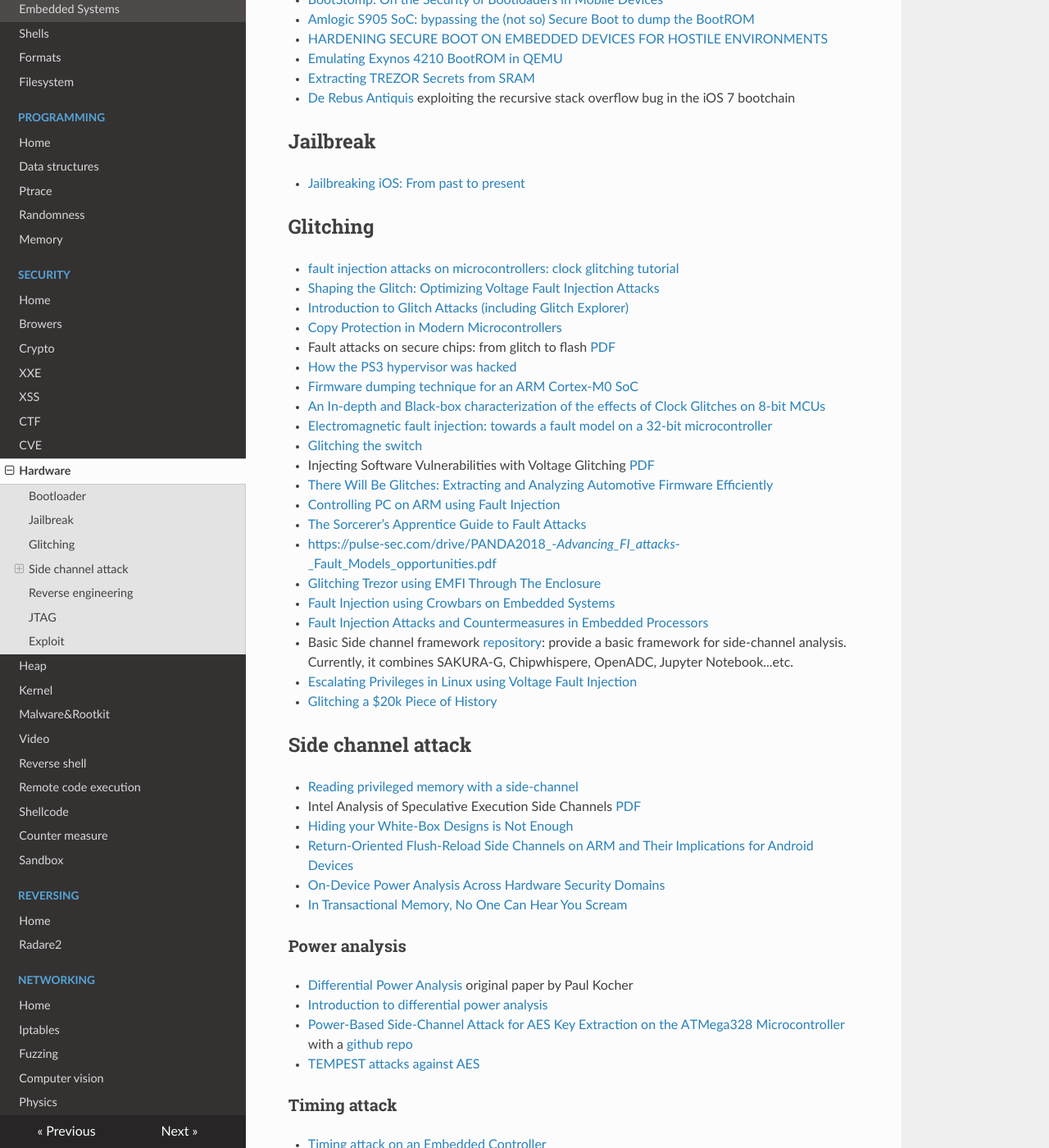
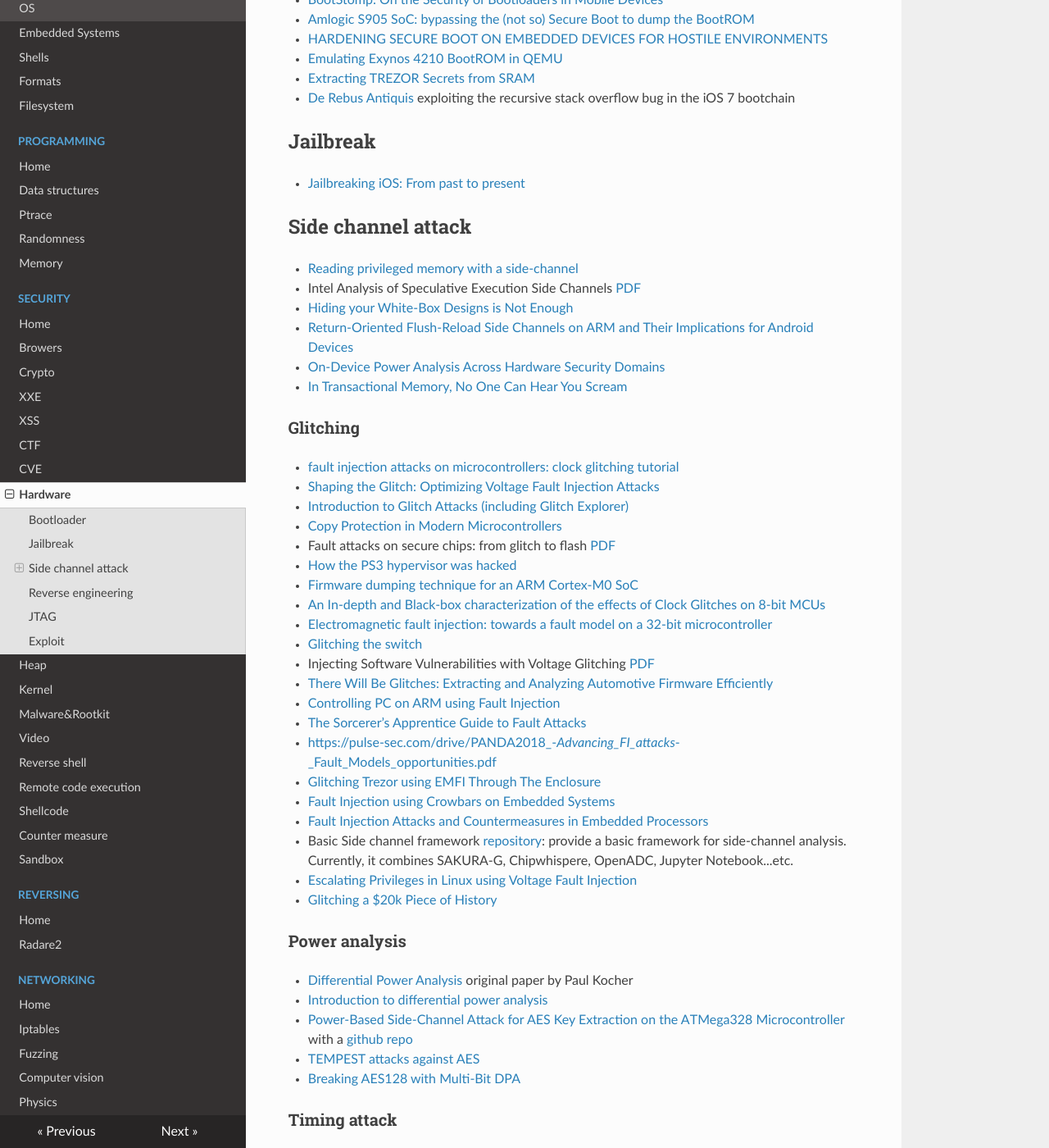
Before and after one commit to gipi/low-level, an MkDocs documentation site: the page built from docs/security/hardware.md, in a window 1280 px wide and 1400 px high, scrolled down 1284 px. Shown: the whole window at 82% size. Built offline with MkDocs 1.6.1, drawn with Linux system fonts in a browser that asks for light colours; nearby versions of some CDN libraries; old or Windows-style settings are respelled for this version of MkDocs; some of the changed lines change nothing that is shown.

Commit message:
Update hardware.md

```diff
--- a/docs/security/hardware.md
+++ b/docs/security/hardware.md
@@ -54,7 +54,16 @@
 
  - [Jailbreaking iOS: From past to present](https://api.tihmstar.net/35c3slides.pdf)
 
-## Glitching
+## Side channel attack
+
+ - [Reading privileged memory with a side-channel](https://googleprojectzero.blogspot.it/2018/01/reading-privileged-memory-with-side.html)
+ - Intel Analysis of Speculative Execution Side Channels [PDF](https://newsroom.intel.com/wp-content/uploads/sites/11/2018/01/Intel-Analysis-of-Speculative-Execution-Side-Channels.pdf)
+ - [Hiding your White-Box Designs is Not Enough](https://www.troopers.de/media/filer_public/b8/4f/b84f0051-3992-4b34-8b7d-7f0be5f209e0/troopers16_teuwen_hiding_your_wb_designs.pdf)
+ - [Return-Oriented Flush-Reload Side Channels on ARM and Their Implications for Android Devices](http://web.cse.ohio-state.edu/~zhang.834/papers/ccs16b.pdf)
+ - [On-Device Power Analysis Across Hardware Security Domains](https://eprint.iacr.org/2019/689.pdf)
+ - [In Transactional Memory, No One Can Hear You Scream](http://blog.ret2.io/2019/06/26/attacking-intel-tsx/)
+
+### Glitching
 
  - [fault injection attacks on microcontrollers: clock glitching tutorial](http://www.t4f.org/articles/fault-injection-attacks-clock-glitching-tutorial/)
  - [Shaping the Glitch: Optimizing Voltage Fault Injection Attacks](https://tches.iacr.org/index.php/TCHES/article/view/7390/6562)
@@ -79,14 +88,6 @@
  - [Escalating Privileges in Linux using Voltage Fault Injection](https://www.riscure.com/uploads/2017/10/Riscure_Whitepaper_Escalating_Privileges_in_Linux_using_Fault_Injection.pdf)
  - [Glitching a $20k Piece of History](https://yifan.lu/2019/08/16/glitching-a-20k-piece-of-history/)
 
-## Side channel attack
-
- - [Reading privileged memory with a side-channel](https://googleprojectzero.blogspot.it/2018/01/reading-privileged-memory-with-side.html)
- - Intel Analysis of Speculative Execution Side Channels [PDF](https://newsroom.intel.com/wp-content/uploads/sites/11/2018/01/Intel-Analysis-of-Speculative-Execution-Side-Channels.pdf)
- - [Hiding your White-Box Designs is Not Enough](https://www.troopers.de/media/filer_public/b8/4f/b84f0051-3992-4b34-8b7d-7f0be5f209e0/troopers16_teuwen_hiding_your_wb_designs.pdf)
- - [Return-Oriented Flush-Reload Side Channels on ARM and Their Implications for Android Devices](http://web.cse.ohio-state.edu/~zhang.834/papers/ccs16b.pdf)
- - [On-Device Power Analysis Across Hardware Security Domains](https://eprint.iacr.org/2019/689.pdf)
- - [In Transactional Memory, No One Can Hear You Scream](http://blog.ret2.io/2019/06/26/attacking-intel-tsx/)
 
 ### Power analysis
 
@@ -94,6 +95,7 @@
  - [Introduction to differential power analysis](https://link.springer.com/content/pdf/10.1007%2Fs13389-011-0006-y.pdf)
  - [Power-Based Side-Channel Attack for AES Key Extraction on the ATMega328 Microcontroller](https://people.csail.mit.edu/skoppula/papers/sidechannel.pdf) with a [github repo](https://github.com/skoppula/aes-sidechannel)
  - [TEMPEST attacks against AES](https://www.fox-it.com/nl/wp-content/uploads/sites/12/Tempest_attacks_against_AES.pdf)
+ - [Breaking AES128 with Multi-Bit DPA](https://crysec.dev/2019/08/25/breaking-aes128-with-multi-bit-dpa.html)
 
 ### Timing attack
 
```
